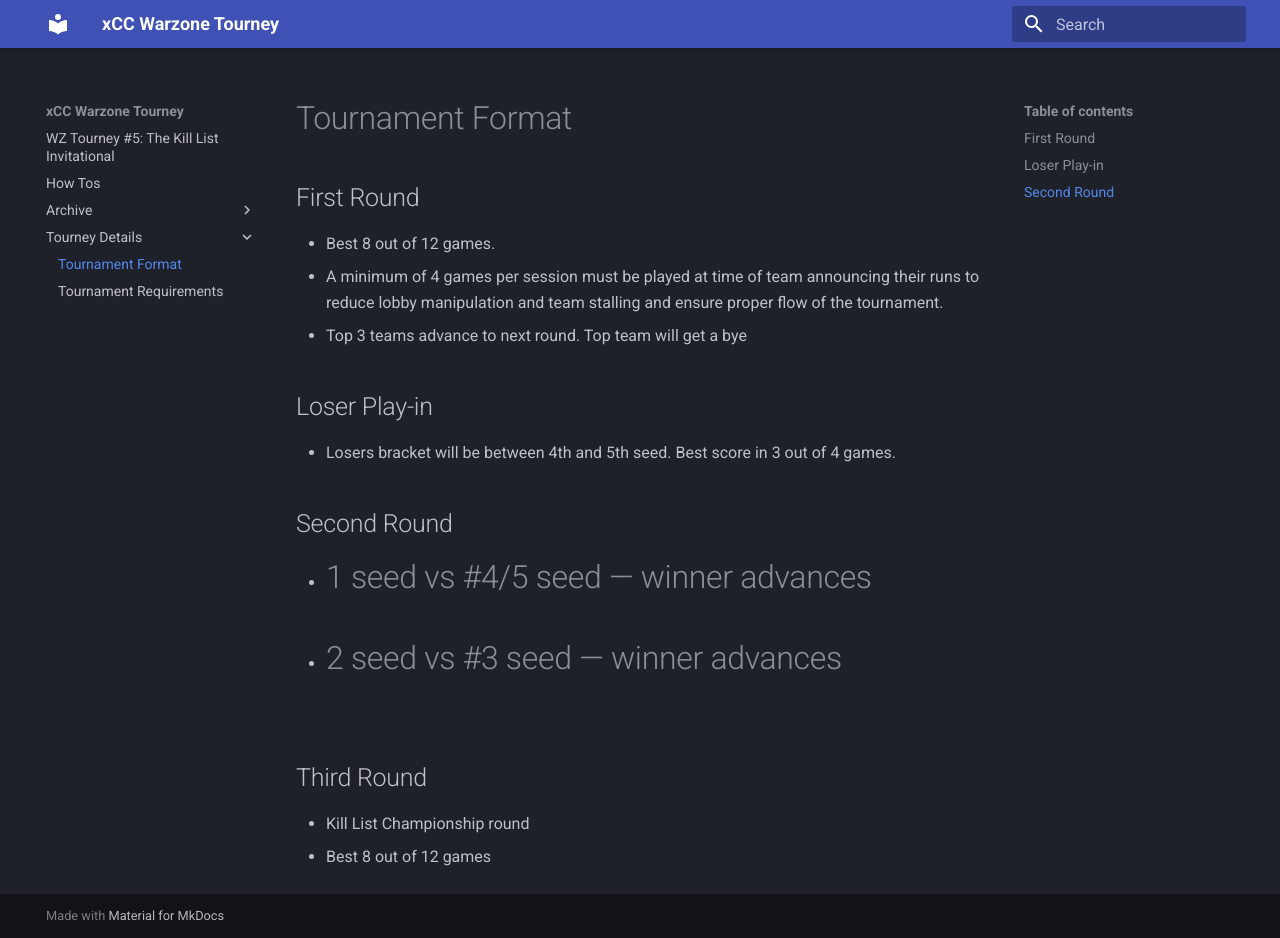
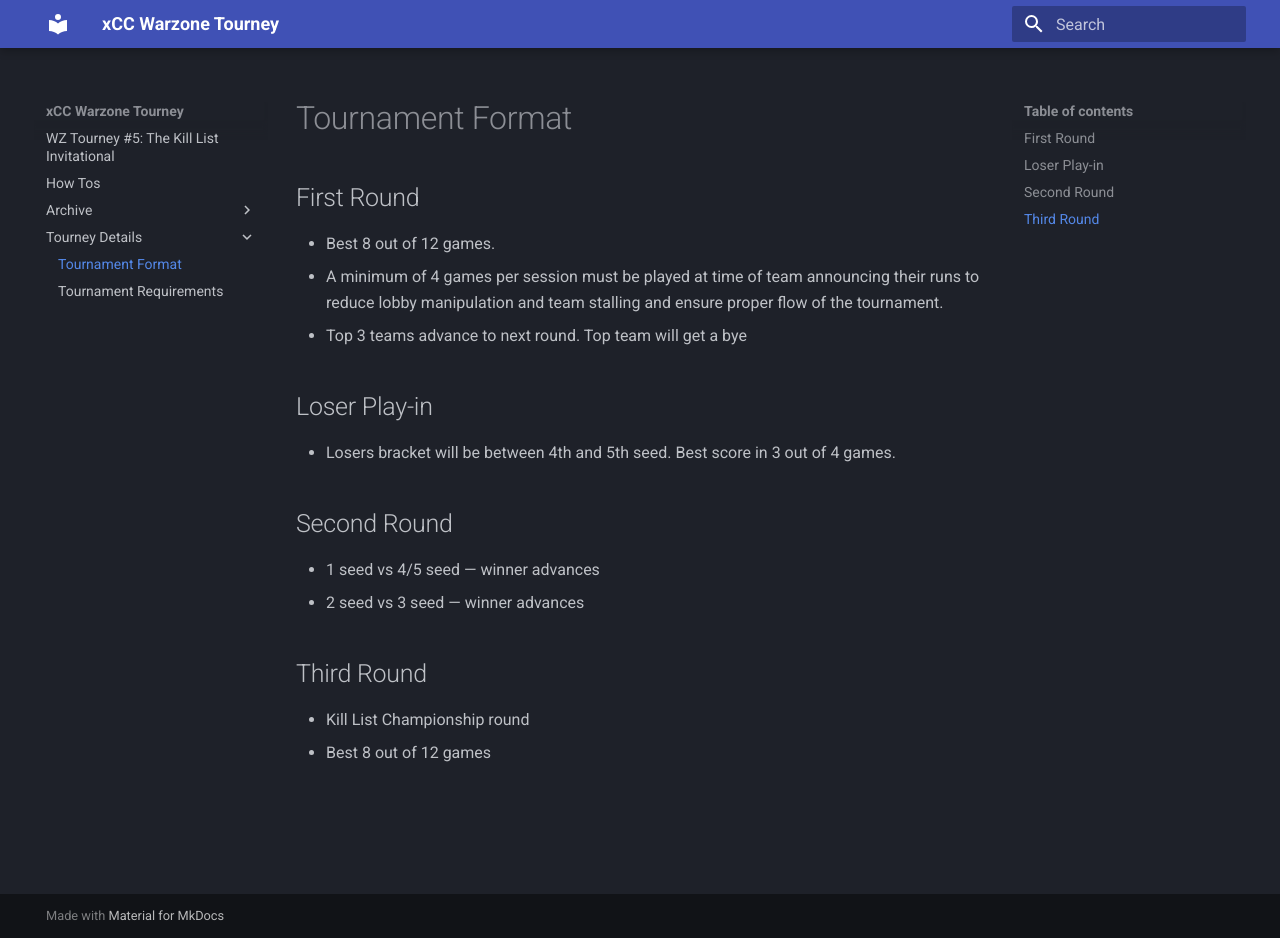
Before and after one commit to WZTourney/wztourney.github.io, an MkDocs documentation site: the page built from docs/Tourney Details/format.md, in a window 1280 px wide and 938 px high. Built offline with MkDocs 1.6.1 and Material for MkDocs 9.7.7, drawn with Linux system fonts in a browser that asks for light colours.

```diff
--- a/docs/Tourney Details/format.md
+++ b/docs/Tourney Details/format.md
@@ -12,8 +12,8 @@
 
 ## Second Round
 
-- #1 seed vs #4/5 seed — winner advances
-- #2 seed vs #3 seed — winner advances
+- 1 seed vs 4/5 seed — winner advances
+- 2 seed vs 3 seed — winner advances
 
 ## Third Round
 
```
